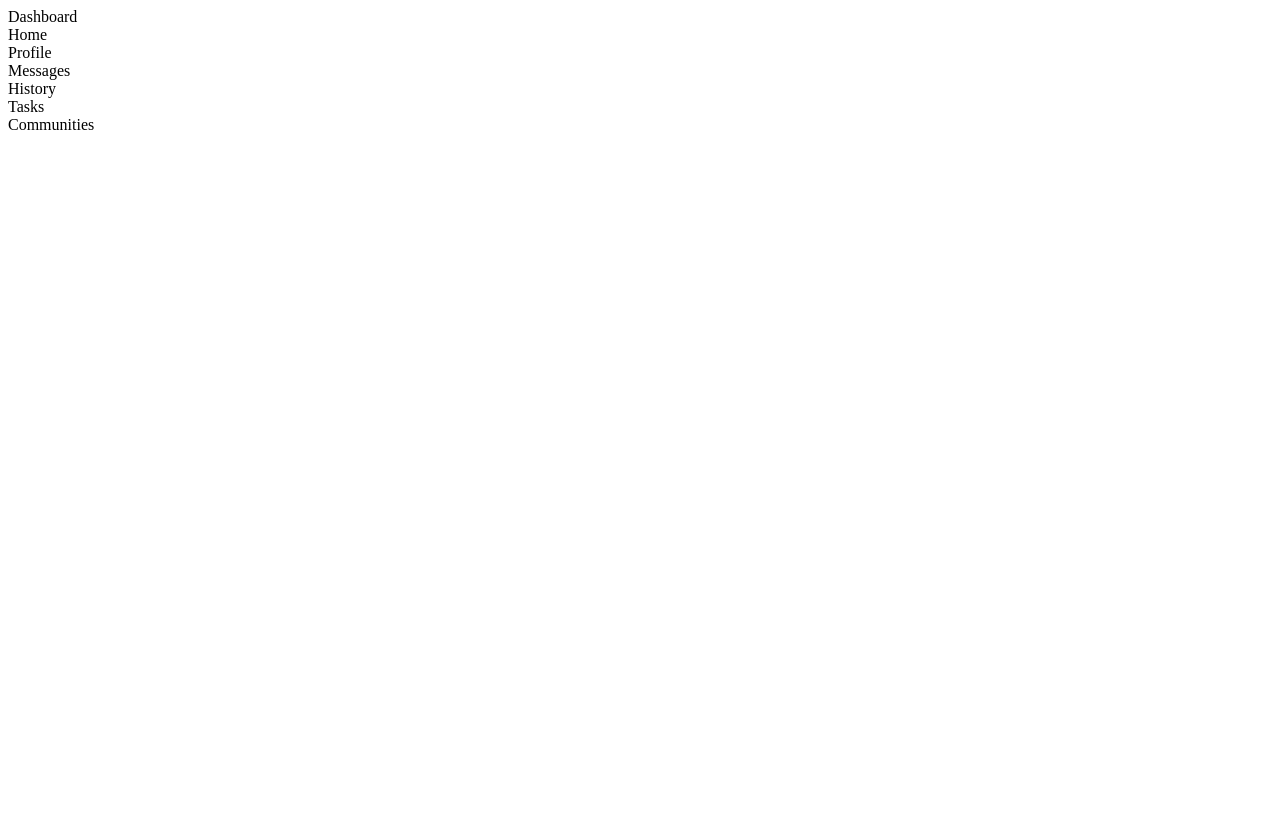
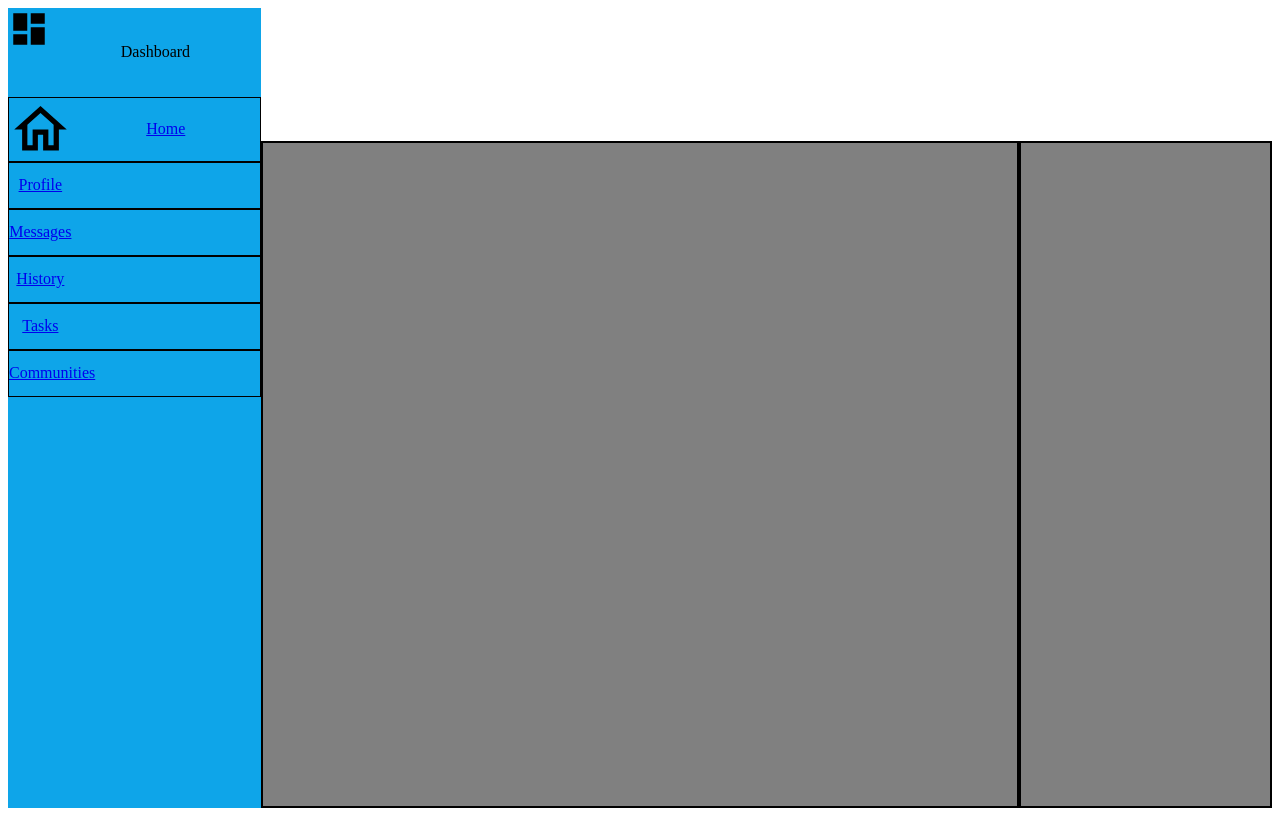
Before and after one commit to kceelandon/dashboard-project, a plain HTML site: page index.html in a window 1280 px wide. Drawn offline with Linux system fonts and the light colour scheme.

Commit message:
saving work, grid too hard

```diff
--- a/index.html
+++ b/index.html
@@ -10,25 +10,29 @@
     <div class="container">
         <div class="sidebar">
             <div id="logo">
-                Dashboard
+                <img src="./assets/view-dashboard.svg" alt="logo-image">
+                <p>Dashboard</p>
+            </div>
+            <div class="link-container">
+                <div class="link">
+                    <img src="./assets/home-outline.svg">
+                    <a href="#">Home</a>
                 </div>
                 <div class="link">
-                Home
+                    <a href="#">Profile</a>
                 </div>
                 <div class="link">
-                Profile
+                    <a href="#">Messages</a>
                 </div>
                 <div class="link">
-                Messages
+                    <a href="#">History</a>
                 </div>
                 <div class="link">
-                History
+                    <a href="#">Tasks</a>
                 </div>
                 <div class="link">
-                Tasks
+                    <a href="#">Communities</a>
                 </div>
-            <div class="link">
-                Communities
             </div>
         </div>
         <div class="right-container">
@@ -42,12 +46,14 @@
                     </div>
                 </div>
                 <div class="right">
-                    <div
+
                 </div>
             </div>
             <div class="content-container">
                 <div class="left-content">
+                    <div class="card-item">
 
+                    </div>
                 </div>
                 <div class="right-content">
 
--- a/styles.css
+++ b/styles.css
@@ -0,0 +1,62 @@
+.container {
+    display: grid;
+    grid-template-columns: 1fr 4fr;
+    height: 100vh;
+}
+
+.sidebar {
+    background-color: #0ea5e9;
+    display: grid;
+    grid-template-rows: 1fr 8fr;
+}
+
+.link-container {
+    display: grid;
+    align-content: space-between;
+    grid-template-rows: repeat(6, 1fr);
+    height: 300px;
+}
+
+.link {
+    border: 1px solid black;
+    display: grid;
+    grid-template-columns: 1fr 3fr;
+}
+
+.link a {
+    justify-self: center;
+    align-self: center;
+}
+
+.header {
+    background-color: white;
+}
+
+.right-container {
+    display: grid;
+    grid-template-rows: 1fr 5fr;
+}
+
+.content-container {
+    background-color: grey;
+    display: grid;
+    grid-template-columns: 3fr 1fr;
+}
+
+.left-content {
+    border: 2px solid black;
+}
+
+.right-content {
+    border: 2px solid black;
+}
+
+#logo {
+    display: grid;
+    grid-template-columns: 1fr 5fr;
+}
+
+#logo p {
+    justify-self: center;
+    align-self: center;
+}
```
Also changed, not shown: assets/home-outline.svg (added), assets/view-dashboard.svg (added). Lines whose indentation alone changed are shown as unchanged.
